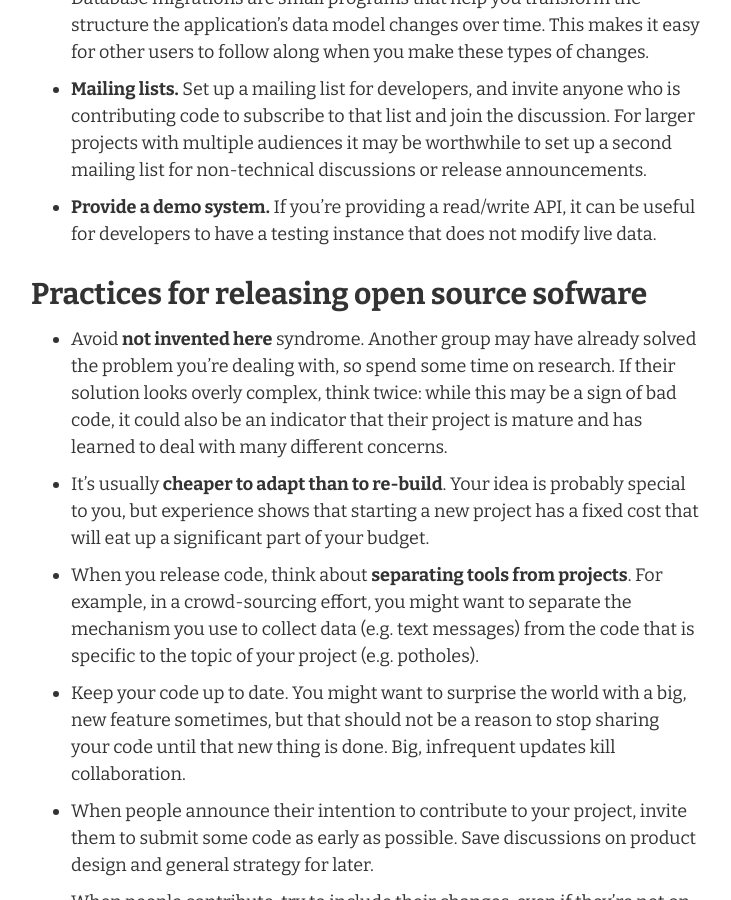
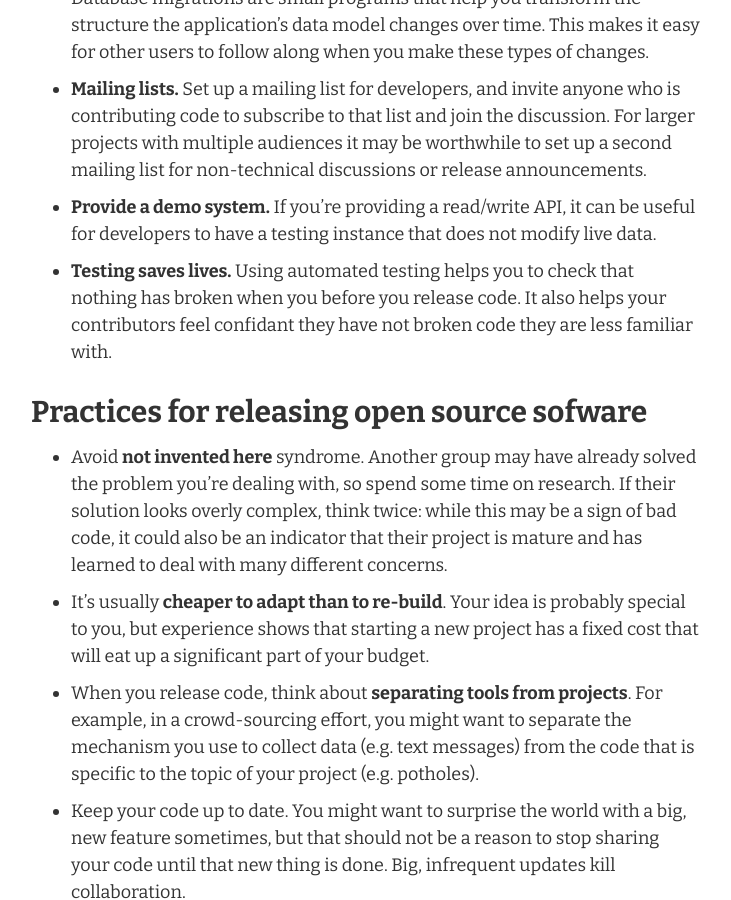
Before and after one commit to pudo-attic/civic-software-checklist, a Jekyll site: the page built from index.md, in a window 1280 px wide and 900 px high, scrolled down 1644 px. Shown: the whole window, without its empty margins (274-1005 px from the left). Built offline with Jekyll 4.4.1, drawn with Linux system fonts in a browser that asks for light colours; nearby versions of some CDN libraries.

Commit message:
Update index.md
Testing saves lives.

```diff
--- a/index.md
+++ b/index.md
@@ -88,6 +88,10 @@ away!
   can be useful for developers to have a testing instance that does not
   modify live data.
 
+* **Testing saves lives.** Using automated testing helps you to check
+  that nothing has broken when you before you release code. It also helps
+  your contributors feel confidant they have not broken code they are
+  less familiar with.
 
 ## Practices for releasing open source sofware
 
```
